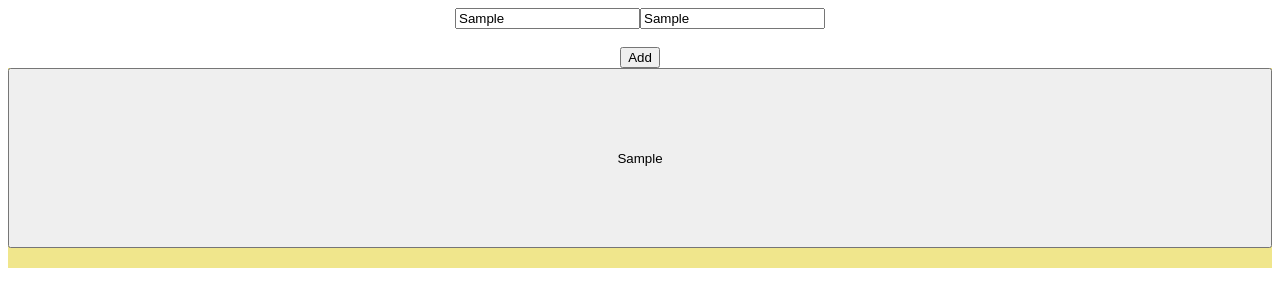
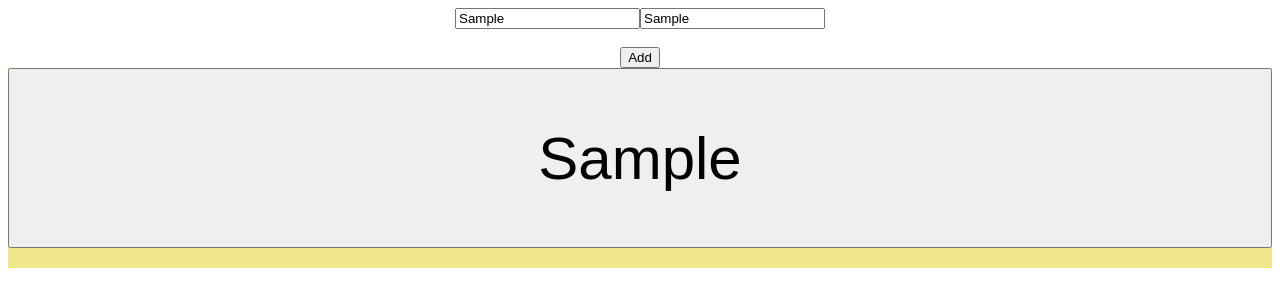
Before and after one commit to templain/react-test, a React (Create React App) app: page / in a window 1280 px wide. Both pictures are taken after typing "Sample", "Sample" into the empty fields and a click on the button "Add". Shown: the top 306 px of the page. Built offline with nearby package versions, Linux system fonts and the light colour scheme.

Commit message:
big font

```diff
--- a/src/ChildArea.js
+++ b/src/ChildArea.js
@@ -8,7 +8,8 @@ const style = {
 const buttonStyle = {
     width:"100%",
     height:"90%",
-    padding:"10px"
+    padding:"10px",
+    fontSize:"60px"
 };
 export const ChildArea = (props) => {
   const { t1, t2 } = props;
```
